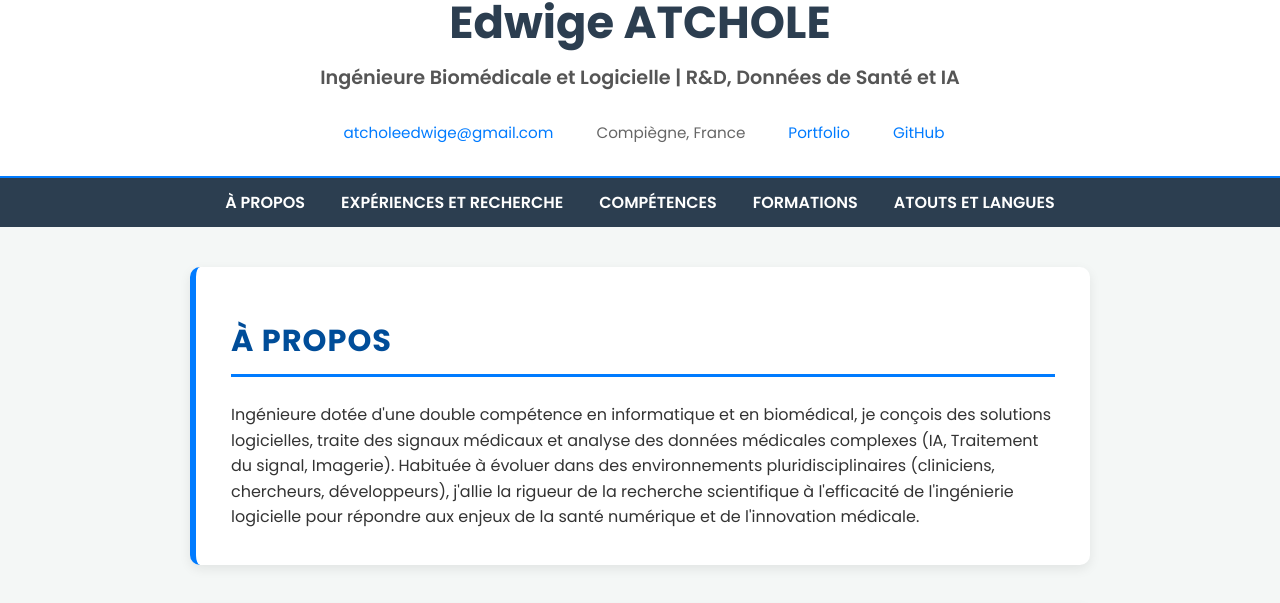
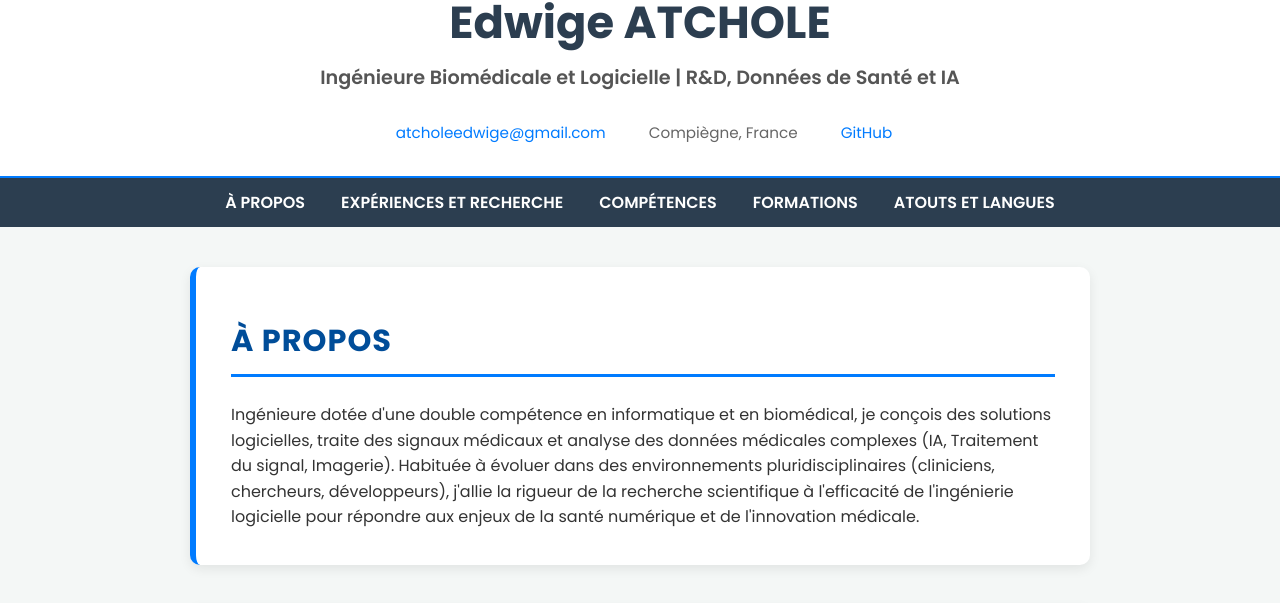
Before and after one commit to HopeEdwige/cv-edwigeatchole, a plain HTML site: page index.html in a window 1280 px wide. Shown: the part 196-799 px from the top of the page. Drawn offline with Linux system fonts and the light colour scheme.

Commit message:
27th commit

```diff
--- a/index.html
+++ b/index.html
@@ -40,14 +40,14 @@
             ></span
           >
           <span><i></i>Compiègne, France</span>
-          <span
+          <!--<span
             ><i></i
             ><a
               href="https://hopeedwige.github.io/cv-edwigeatchole"
               target="_blank"
               >Portfolio</a
             ></span
-          >
+          >-->
           <span
             ><i></i
             ><a href="https://github.com/hopeedwige" target="_blank"
```
